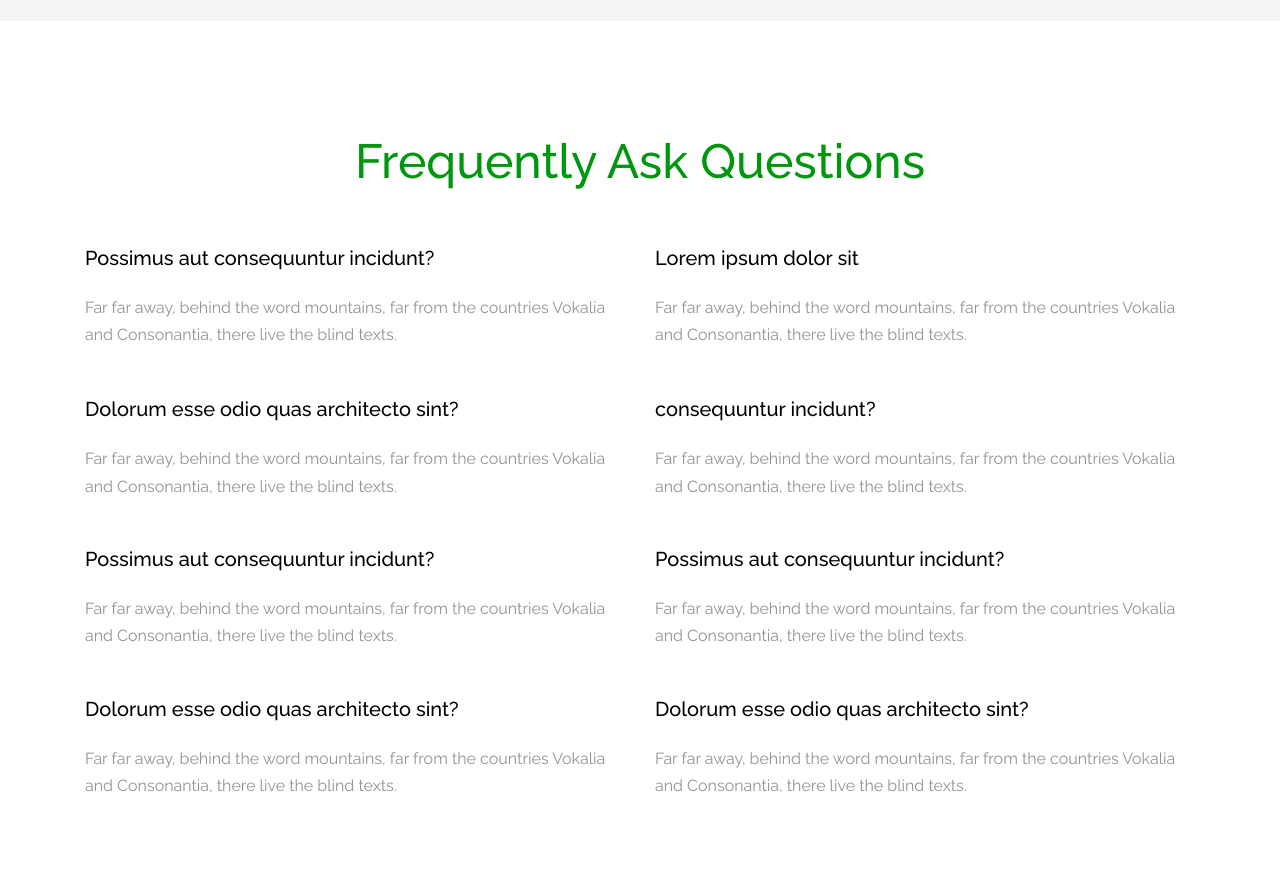
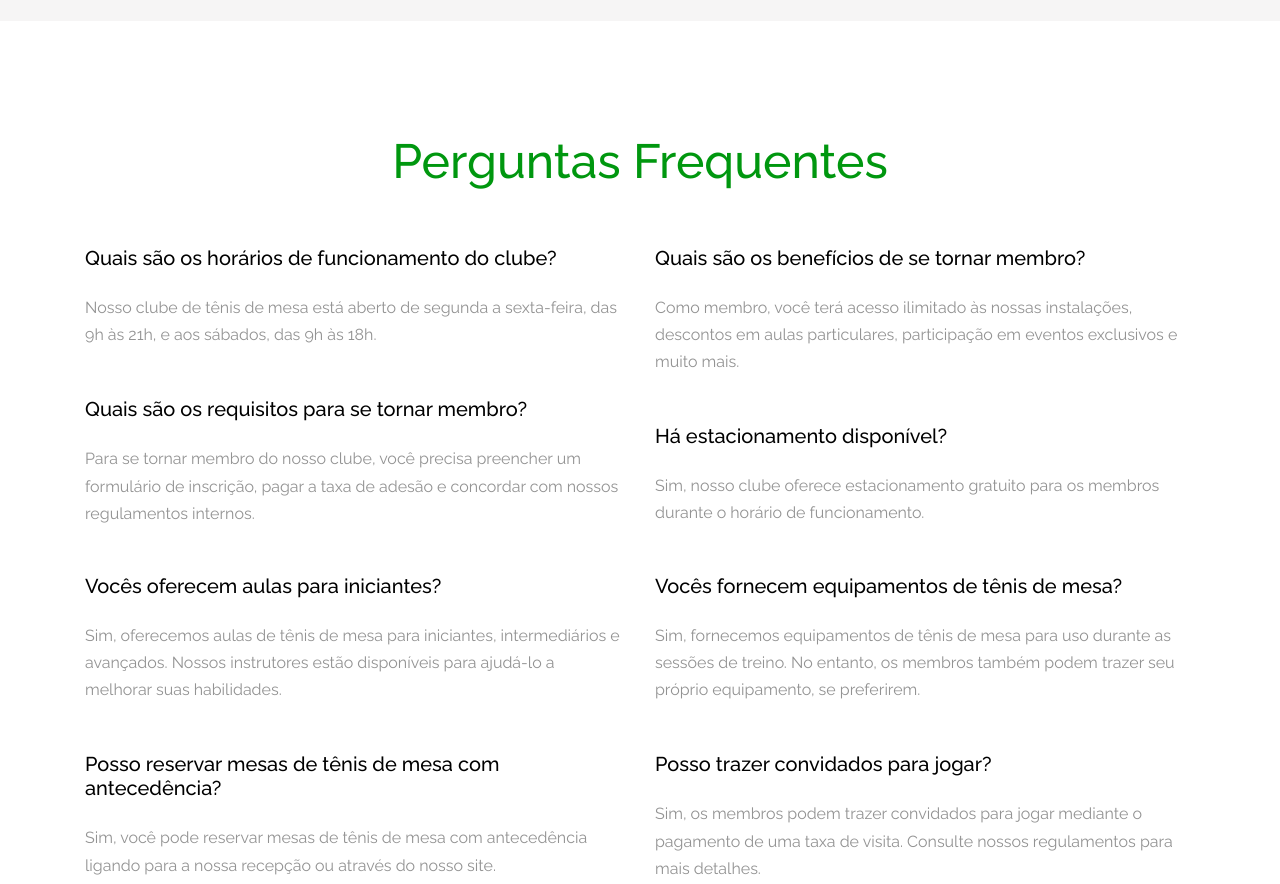
Before and after one commit to GustaSoier/Nikkei-Itaquera, a plain HTML site: page index.html in a window 1280 px wide. Shown: the part 6840-7724 px from the top of the page. Drawn offline with Linux system fonts and the light colour scheme; files whose address does not match are found by name.

Commit message:
Trocando o conteúdo da seção de Perguntas Frequentes

```diff
--- a/css/style.css
+++ b/css/style.css
@@ -1403,6 +1403,11 @@ h1, h2, h3, h4, h5,
   height: 99px;
 }
 
+.sticky-wrapper.is-sticky .site-navbar img{
+  width: 110px;
+  height: 67px;
+}
+
 .top-bar {
   background-color: #249930;
 }
@@ -1508,9 +1513,4 @@ h1, h2, h3, h4, h5,
   color: #00970f !important;
   font-weight: 700;
 }
-
-.sticky-wrapper.is-sticky .site-navbar img{
-  width: 110px;
-  height: 67px;
-}
 /* #endregion mudanças */
--- a/index.html
+++ b/index.html
@@ -471,57 +471,58 @@
         <div class="container">
             <div class="row mb-5">
                 <div class="block-heading-1 col-12 text-center">
-              <h2>Frequently Ask Questions</h2>
+                    <h2>Perguntas Frequentes</h2>
                 </div>
             </div>
             <div class="row">
                 <div class="col-lg-6">
 
                     <div class="mb-5" data-aos="fade-up" data-aos-delay="100">
-                <h3 class="text-black h4 mb-4">Possimus aut consequuntur incidunt?</h3>
-                <p>Far far away, behind the word mountains, far from the countries Vokalia and Consonantia, there live the blind texts. </p>
+                        <h3 class="text-black h4 mb-4">Quais são os horários de funcionamento do clube?</h3>
+                        <p>Nosso clube de tênis de mesa está aberto de segunda a sexta-feira, das 9h às 21h, e aos sábados, das 9h às 18h.</p>
                     </div>
 
                     <div class="mb-5" data-aos="fade-up" data-aos-delay="100">
-                <h3 class="text-black h4 mb-4">Dolorum esse odio quas architecto sint?</h3>
-                <p>Far far away, behind the word mountains, far from the countries Vokalia and Consonantia, there live the blind texts. </p>
+                        <h3 class="text-black h4 mb-4">Quais são os requisitos para se tornar membro?</h3>
+                        <p>Para se tornar membro do nosso clube, você precisa preencher um formulário de inscrição, pagar a taxa de adesão e concordar com nossos regulamentos internos.</p>
                     </div>
 
                     <div class="mb-5" data-aos="fade-up" data-aos-delay="100">
-                <h3 class="text-black h4 mb-4">Possimus aut consequuntur incidunt?</h3>
-                <p>Far far away, behind the word mountains, far from the countries Vokalia and Consonantia, there live the blind texts. </p>
+                        <h3 class="text-black h4 mb-4">Vocês oferecem aulas para iniciantes?</h3>
+                        <p>Sim, oferecemos aulas de tênis de mesa para iniciantes, intermediários e avançados. Nossos instrutores estão disponíveis para ajudá-lo a melhorar suas habilidades.</p>
                     </div>
 
                     <div class="mb-5" data-aos="fade-up" data-aos-delay="100">
-                <h3 class="text-black h4 mb-4">Dolorum esse odio quas architecto sint?</h3>
-                <p>Far far away, behind the word mountains, far from the countries Vokalia and Consonantia, there live the blind texts. </p>
+                        <h3 class="text-black h4 mb-4">Posso reservar mesas de tênis de mesa com antecedência?</h3>
+                        <p>Sim, você pode reservar mesas de tênis de mesa com antecedência ligando para a nossa recepção ou através do nosso site.</p>
                     </div>
                 </div>
                 <div class="col-lg-6">
 
                     <div class="mb-5" data-aos="fade-up" data-aos-delay="100">
-                <h3 class="text-black h4 mb-4">Lorem ipsum dolor sit</h3>
-                <p>Far far away, behind the word mountains, far from the countries Vokalia and Consonantia, there live the blind texts. </p>
+                        <h3 class="text-black h4 mb-4">Quais são os benefícios de se tornar membro?</h3>
+                        <p>Como membro, você terá acesso ilimitado às nossas instalações, descontos em aulas particulares, participação em eventos exclusivos e muito mais.</p>
                     </div>
 
                     <div class="mb-5" data-aos="fade-up" data-aos-delay="100">
-                <h3 class="text-black h4 mb-4">consequuntur incidunt?</h3>
-                <p>Far far away, behind the word mountains, far from the countries Vokalia and Consonantia, there live the blind texts. </p>
+                        <h3 class="text-black h4 mb-4">Há estacionamento disponível?</h3>
+                        <p>Sim, nosso clube oferece estacionamento gratuito para os membros durante o horário de funcionamento.</p>
                     </div>
 
                     <div class="mb-5" data-aos="fade-up" data-aos-delay="100">
-                <h3 class="text-black h4 mb-4">Possimus aut consequuntur incidunt?</h3>
-                <p>Far far away, behind the word mountains, far from the countries Vokalia and Consonantia, there live the blind texts. </p>
+                        <h3 class="text-black h4 mb-4">Vocês fornecem equipamentos de tênis de mesa?</h3>
+                        <p>Sim, fornecemos equipamentos de tênis de mesa para uso durante as sessões de treino. No entanto, os membros também podem trazer seu próprio equipamento, se preferirem.</p>
                     </div>
 
                     <div class="mb-5" data-aos="fade-up" data-aos-delay="100">
-                <h3 class="text-black h4 mb-4">Dolorum esse odio quas architecto sint?</h3>
-                <p>Far far away, behind the word mountains, far from the countries Vokalia and Consonantia, there live the blind texts. </p>
+                        <h3 class="text-black h4 mb-4">Posso trazer convidados para jogar?</h3>
+                        <p>Sim, os membros podem trazer convidados para jogar mediante o pagamento de uma taxa de visita. Consulte nossos regulamentos para mais detalhes.</p>
                     </div>
                 </div>
             </div>
         </div>
     </div>
+
 
       <div class="block__73694 site-section border-top" id="why-us-section">
         <div class="container">
```
Lines whose indentation alone changed are shown as unchanged.
